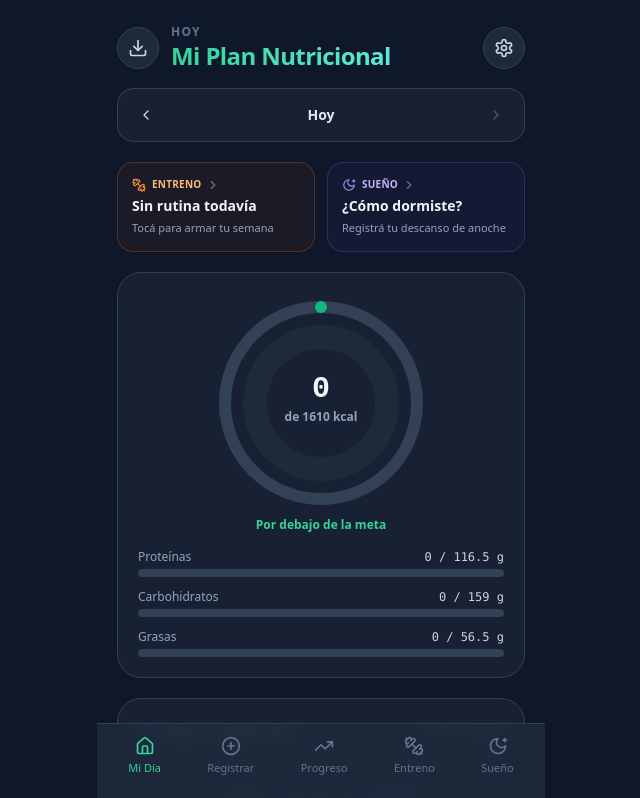
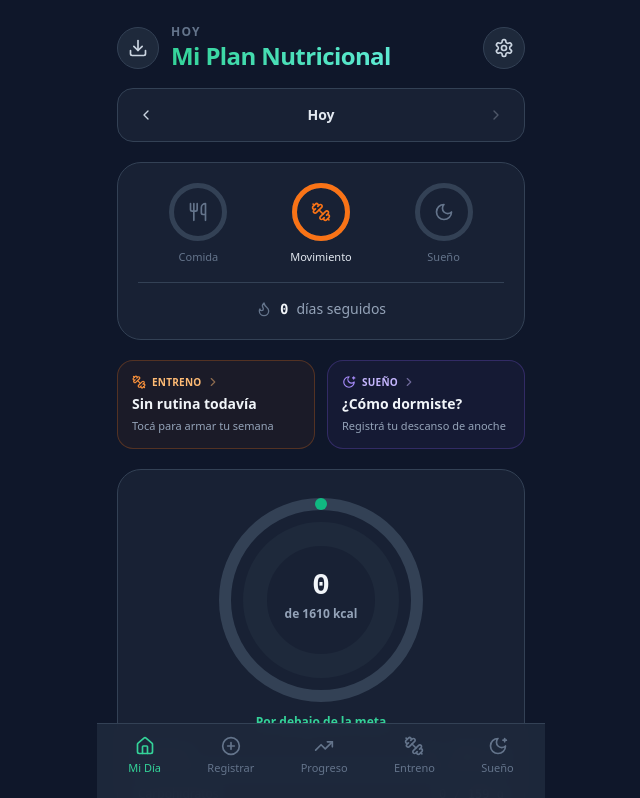
Before and after one commit to alejomartineez/Nutritrack-App, a React (Vite) app: page / in a window 1280 px wide. Shown: the top 798 px of the page, without its empty margins (319-959 px from the left). Built offline with nearby package versions, Linux system fonts and the light colour scheme.

Commit message:
anillos diarios

```diff
--- a/src/App.jsx
+++ b/src/App.jsx
@@ -3,13 +3,15 @@ import {
   Home, PlusCircle, TrendingUp, Settings, Droplet, Droplets, Trash2, X, Check,
   ChevronRight, ChevronLeft, Sparkles, Lightbulb, Award, Plus, Minus,
   Save, RotateCcw, Info, Utensils, Coffee, Pencil, Flame, Dumbbell, MoonStar,
-  Download, Share, SquarePlus, Upload, ShieldCheck, Search, Bell,
+  Download, Share, SquarePlus, Upload, ShieldCheck, Search, Bell, Clock,
 } from 'lucide-react';
 import WorkoutModule from './workout/WorkoutModule';
 import SleepModule from './sleep/SleepModule';
 import TodayDashboard from './TodayDashboard';
+import DailyRings from './DailyRings';
 import WeightTracker from './WeightTracker';
 import { searchFoods } from './foodDatabase';
+import { getFrequentFoods } from './foodHistory';
 import { requestPersistentStorage, downloadFullBackup, restoreFullBackup, readBackupFile } from './backupStorage';
 import {
   loadReminderSettings,
@@ -679,6 +681,8 @@ export default function NutriTrackApp() {
               onToday={goToday}
             />
           )}
+
+          {activeTab === 'dia' && isToday && <DailyRings log={log} />}
 
           {activeTab === 'dia' && isToday && <TodayDashboard onGoToTab={setActiveTab} />}
 
@@ -1133,6 +1137,9 @@ function TabRegistrar({
 }) {
   const [foodQuery, setFoodQuery] = useState('');
   const foodResults = useMemo(() => searchFoods(foodQuery), [foodQuery]);
+  // Se calcula al entrar a la pestaña (el tab se desmonta al navegar): tus
+  // alimentos más registrados, para sumarlos de un toque sin buscar.
+  const frequents = useMemo(() => getFrequentFoods(), []);
 
   const addFoodFromDb = (food) => {
     const item = { name: food.name, kcal: food.kcal, p: food.p, c: food.c, f: food.f };
@@ -1161,6 +1168,32 @@ function TabRegistrar({
           <Coffee className="w-4 h-4" /> Fuera de Plan
         </button>
       </div>
+
+      {/* FRECUENTES: tus alimentos más registrados, a un toque. Se ocultan mientras buscás. */}
+      {frequents.length > 0 && foodQuery.trim().length < 2 && (
+        <div>
+          <p className="text-[11px] uppercase tracking-wide text-slate-500 font-semibold mb-2 flex items-center gap-1.5">
+            <Clock className="w-3.5 h-3.5" /> Frecuentes
+          </p>
+          <div className="flex gap-2 overflow-x-auto pb-1 -mx-1 px-1">
+            {frequents.map((food) => (
+              <button
+                key={food.name}
+                onClick={() => addFoodFromDb(food)}
+                aria-label={`Agregar ${food.name}`}
+                className={`shrink-0 max-w-[75%] rounded-full border pl-3.5 pr-2.5 py-2 text-sm text-slate-200 flex items-center gap-1.5 transition-colors ${
+                  registerMode === 'plan'
+                    ? 'border-emerald-500/30 bg-emerald-500/5 hover:border-emerald-500/60'
+                    : 'border-amber-500/30 bg-amber-500/5 hover:border-amber-500/60'
+                }`}
+              >
+                <span className="truncate">{food.name}</span>
+                <Plus className={`w-3.5 h-3.5 shrink-0 ${registerMode === 'plan' ? 'text-emerald-400' : 'text-amber-400'}`} />
+              </button>
+            ))}
+          </div>
+        </div>
+      )}
 
       {/* BÚSQUEDA EN LA BASE DE ALIMENTOS: registro rápido sin tipear macros */}
       <div>
--- /dev/null
+++ b/src/DailyRings.jsx
@@ -0,0 +1,153 @@
+import React, { useMemo } from 'react';
+import { Utensils, Dumbbell, Moon, Flame } from 'lucide-react';
+import { loadRoutines, loadActiveRoutineId, loadSessions } from './workout/workoutStorage';
+import { loadSleepLogs } from './sleep/sleepStorage';
+
+// ---------------------------------------------------------------------------
+// ANILLOS DIARIOS + RACHA INDULGENTE
+//
+// El loop de hábito para "vení todos los días" sin ansiedad: 3 anillos (comida,
+// movimiento, sueño) que se cierran al registrar cada pilar, y una racha de
+// días activos que perdona UN día salteado (día libre), para que un olvido
+// puntual no destruya semanas de constancia.
+// ---------------------------------------------------------------------------
+
+const NUTRI_LOG_PREFIX = 'nutri_log_';
+
+const localDateKey = (d = new Date()) =>
+  `${d.getFullYear()}-${String(d.getMonth() + 1).padStart(2, '0')}-${String(d.getDate()).padStart(2, '0')}`;
+
+const prevKey = (dateKey) => {
+  const d = new Date(`${dateKey}T00:00:00`);
+  d.setDate(d.getDate() - 1);
+  return localDateKey(d);
+};
+
+const hasMeals = (log) => ((log?.planMeals?.length || 0) + (log?.freeMeals?.length || 0)) > 0;
+
+/** Estado de los 3 anillos de hoy. La comida se lee del log en vivo; el resto de localStorage. */
+const getTodayRings = (todayLog) => {
+  const today = localDateKey();
+  const mealsDone = hasMeals(todayLog);
+  const sleepDone = Boolean(loadSleepLogs()[today]);
+
+  // Movimiento (indulgente): entrenó hoy, o hoy es día de descanso en la rutina
+  // activa, o todavía no tiene rutina (no lo penalizamos por no entrenar).
+  const trainedToday = Object.values(loadSessions()).some((s) => s.date === today && s.endedAt);
+  const activeRoutine = loadRoutines().find((r) => r.id === loadActiveRoutineId()) || null;
+  let movementDone;
+  if (trainedToday || !activeRoutine) {
+    movementDone = true;
+  } else {
+    const idx = (new Date().getDay() + 6) % 7; // lunes = 0, como se arma la rutina
+    const day = activeRoutine.days[idx];
+    movementDone = Boolean(day && day.isRest);
+  }
+
+  return { mealsDone, movementDone, sleepDone };
+};
+
+/** Conjunto de días en que el usuario registró algo en cualquiera de los 3 pilares. */
+const buildActiveDays = () => {
+  const active = new Set();
+  try {
+    for (let i = 0; i < localStorage.length; i++) {
+      const k = localStorage.key(i);
+      if (!k || !k.startsWith(NUTRI_LOG_PREFIX)) continue;
+      if (hasMeals(JSON.parse(localStorage.getItem(k)))) active.add(k.slice(NUTRI_LOG_PREFIX.length));
+    }
+  } catch (e) {
+    // storage no disponible, se continúa con lo que haya
+  }
+  Object.keys(loadSleepLogs()).forEach((d) => active.add(d));
+  Object.values(loadSessions()).forEach((s) => {
+    if (s.endedAt) active.add(s.date);
+  });
+  return active;
+};
+
+/** Racha de días activos consecutivos, tolerando un único día salteado (freeze). */
+export const computeLoggingStreak = () => {
+  const active = buildActiveDays();
+  const today = localDateKey();
+  let cursor = active.has(today) ? today : prevKey(today); // el día en curso no rompe la racha
+  let streak = 0;
+  let freezeUsed = false;
+  for (let i = 0; i < 400; i++) {
+    if (active.has(cursor)) {
+      streak++;
+      cursor = prevKey(cursor);
+      continue;
+    }
+    // cursor es un hueco. Solo gastamos el día libre si puentea a MÁS días activos;
+    // un hueco al borde (fin de la racha) no debe consumir el freeze.
+    if (freezeUsed) break;
+    const beforeGap = prevKey(cursor);
+    if (active.has(beforeGap)) {
+      freezeUsed = true;
+      cursor = beforeGap;
+    } else {
+      break;
+    }
+  }
+  return { streak, freezeAvailable: !freezeUsed };
+};
+
+function Ring({ label, icon: Icon, done, color }) {
+  const size = 58;
+  const sw = 5;
+  const r = (size - sw) / 2;
+  const c = 2 * Math.PI * r;
+  return (
+    <div className="flex flex-col items-center gap-2">
+      <div className="relative" style={{ width: size, height: size }}>
+        <svg width={size} height={size} className="-rotate-90">
+          <circle cx={size / 2} cy={size / 2} r={r} fill="none" stroke="#334155" strokeWidth={sw} />
+          <circle
+            cx={size / 2}
+            cy={size / 2}
+            r={r}
+            fill="none"
+            stroke={color}
+            strokeWidth={sw}
+            strokeLinecap="round"
+            strokeDasharray={c}
+            strokeDashoffset={done ? 0 : c}
+            style={{ transition: 'stroke-dashoffset 0.6s ease' }}
+          />
+        </svg>
+        <div className="absolute inset-0 flex items-center justify-center">
+          <Icon className="w-5 h-5" style={{ color: done ? color : '#64748b' }} />
+        </div>
+      </div>
+      <span className={`text-[11px] font-medium ${done ? 'text-slate-200' : 'text-slate-500'}`}>{label}</span>
+    </div>
+  );
+}
+
+export default function DailyRings({ log }) {
+  const rings = useMemo(() => getTodayRings(log), [log]);
+  const { streak, freezeAvailable } = useMemo(() => computeLoggingStreak(), [log]);
+
+  const items = [
+    { key: 'comida', label: 'Comida', icon: Utensils, done: rings.mealsDone, color: '#10b981' },
+    { key: 'movimiento', label: 'Movimiento', icon: Dumbbell, done: rings.movementDone, color: '#f97316' },
+    { key: 'sueno', label: 'Sueño', icon: Moon, done: rings.sleepDone, color: '#8b5cf6' },
+  ];
+
+  return (
+    <div className="rounded-3xl bg-slate-800/60 border border-slate-700 p-5">
+      <div className="flex items-center justify-around">
+        {items.map(({ key, ...it }) => (
+          <Ring key={key} {...it} />
+        ))}
+      </div>
+      <div className="mt-4 pt-4 border-t border-slate-700 flex items-center justify-center gap-2 text-sm">
+        <Flame className={`w-4 h-4 ${streak > 0 ? 'text-orange-400' : 'text-slate-500'}`} />
+        <span className="font-mono font-bold text-slate-100">{streak}</span>
+        <span className="text-slate-400">{streak === 1 ? 'día seguido' : 'días seguidos'}</span>
+        {freezeAvailable && streak > 0 && <span className="text-[11px] text-slate-500">· 1 día libre disponible</span>}
+      </div>
+    </div>
+  );
+}
--- /dev/null
+++ b/src/foodHistory.js
@@ -0,0 +1,59 @@
+// ---------------------------------------------------------------------------
+// FRECUENTES: alimentos más registrados por el usuario, para acceso de un toque
+//
+// La gente come ~20 cosas en loop. En vez de tipear/buscar cada vez, ofrecemos
+// sus alimentos más usados como chips. Se derivan del propio historial
+// (nutri_log_*), sin configuración manual. Agrupa por nombre; rankea por
+// cantidad de veces registrado y desempata por lo más reciente.
+// ---------------------------------------------------------------------------
+
+const NUTRI_LOG_PREFIX = 'nutri_log_';
+
+const localDateKey = (d = new Date()) =>
+  `${d.getFullYear()}-${String(d.getMonth() + 1).padStart(2, '0')}-${String(d.getDate()).padStart(2, '0')}`;
+
+const dateKeyDaysAgo = (days) => {
+  const d = new Date();
+  d.setDate(d.getDate() - days);
+  return localDateKey(d);
+};
+
+export const getFrequentFoods = (days = 30, limit = 8) => {
+  const since = dateKeyDaysAgo(days); // YYYY-MM-DD es comparable lexicográficamente
+  const byName = new Map();
+
+  try {
+    for (let i = 0; i < localStorage.length; i++) {
+      const key = localStorage.key(i);
+      if (!key || !key.startsWith(NUTRI_LOG_PREFIX)) continue;
+      const date = key.slice(NUTRI_LOG_PREFIX.length);
+      if (date < since) continue;
+
+      const log = JSON.parse(localStorage.getItem(key));
+      const meals = [...(log.planMeals || []), ...(log.freeMeals || [])];
+      for (const m of meals) {
+        if (!m || !m.name) continue;
+        const existing = byName.get(m.name);
+        if (existing) {
+          existing.count += 1;
+          if (date >= existing.lastDate) {
+            // refresca los macros a la última versión registrada de ese nombre
+            existing.lastDate = date;
+            existing.kcal = m.kcal;
+            existing.p = m.p;
+            existing.c = m.c;
+            existing.f = m.f;
+          }
+        } else {
+          byName.set(m.name, { name: m.name, kcal: m.kcal, p: m.p, c: m.c, f: m.f, count: 1, lastDate: date });
+        }
+      }
+    }
+  } catch (e) {
+    return [];
+  }
+
+  return [...byName.values()]
+    .sort((a, b) => b.count - a.count || (a.lastDate < b.lastDate ? 1 : -1))
+    .slice(0, limit);
+};
```
